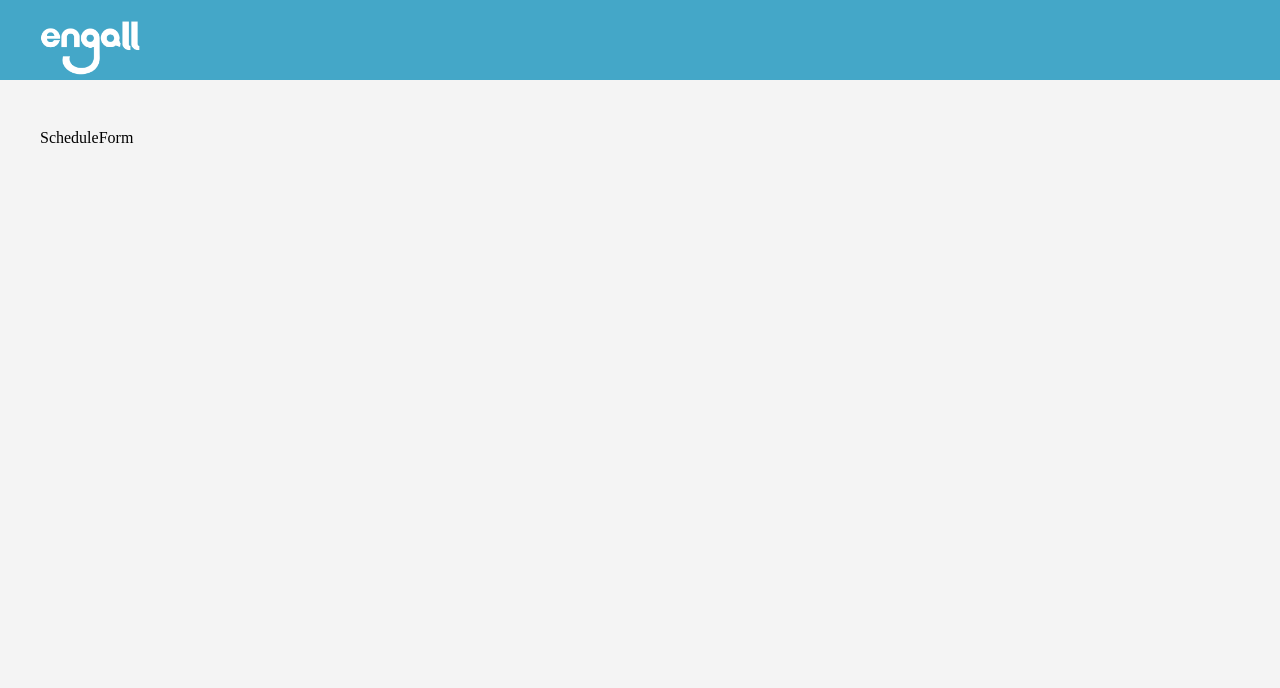
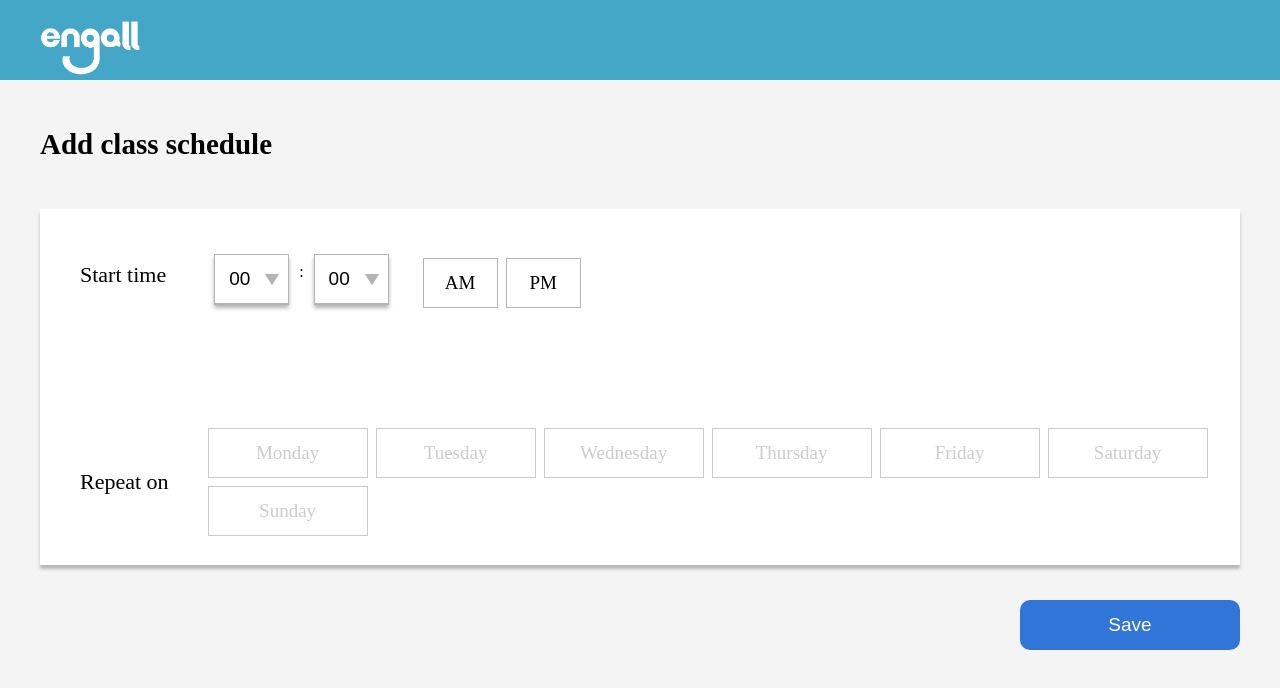
Before and after one commit to JiehoonPark/wanted-preonboarding-engall, a React (Create React App) app: page /form in a window 1280 px wide. Shown: the top 688 px of the page. Built offline with nearby package versions, Linux system fonts and the light colour scheme.

Commit message:
feat: Implement ScheduleForm component

```diff
--- a/src/pages/ScheduleForm.tsx
+++ b/src/pages/ScheduleForm.tsx
@@ -1,7 +1,39 @@
 import React from 'react';
+import Button from '@src/components/common/Button';
+import PageBox from '@src/components/common/PageBox';
+import Title from '@src/components/common/Title';
+import StartTime from '@src/components/form/StartTime';
+import WeekCheckBox from '@src/components/form/WeekCheckBox';
+
+import styled from 'styled-components';
 
 function ScheduleForm() {
-  return <div>ScheduleForm</div>;
+  return (
+    <ScheduleFormContainer>
+      <TitleWrap>
+        <Title>Add class schedule</Title>
+      </TitleWrap>
+      <PageBox>
+        <StartTime />
+        <WeekCheckBox />
+      </PageBox>
+      <ButtonWrap>
+        <Button>Save</Button>
+      </ButtonWrap>
+    </ScheduleFormContainer>
+  );
 }
 
 export default ScheduleForm;
+
+const ScheduleFormContainer = styled.div``;
+
+const TitleWrap = styled.div`
+  margin-bottom: 50px;
+`;
+
+const ButtonWrap = styled.div`
+  display: flex;
+  justify-content: end;
+  margin-top: 35px;
+`;
```
